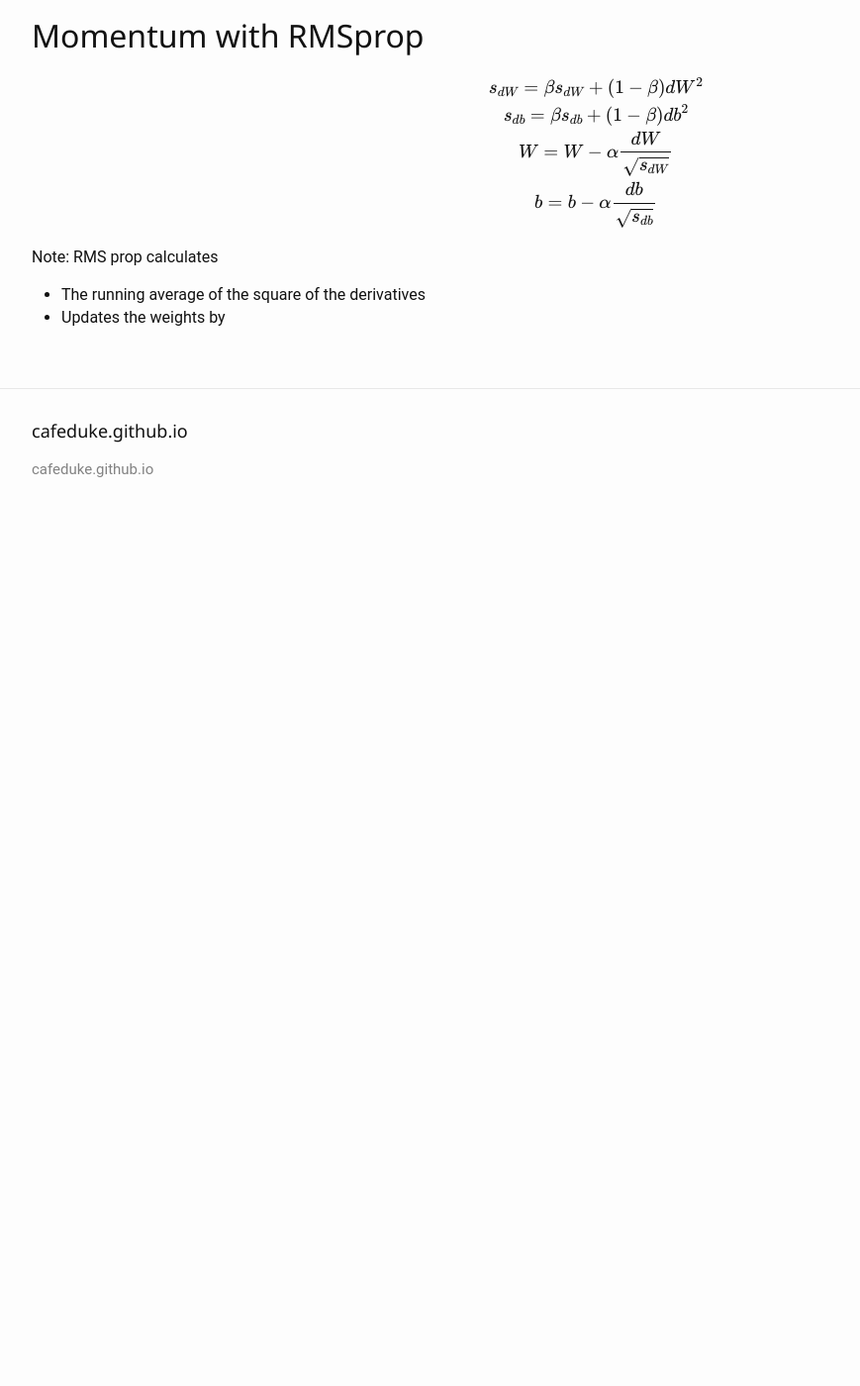
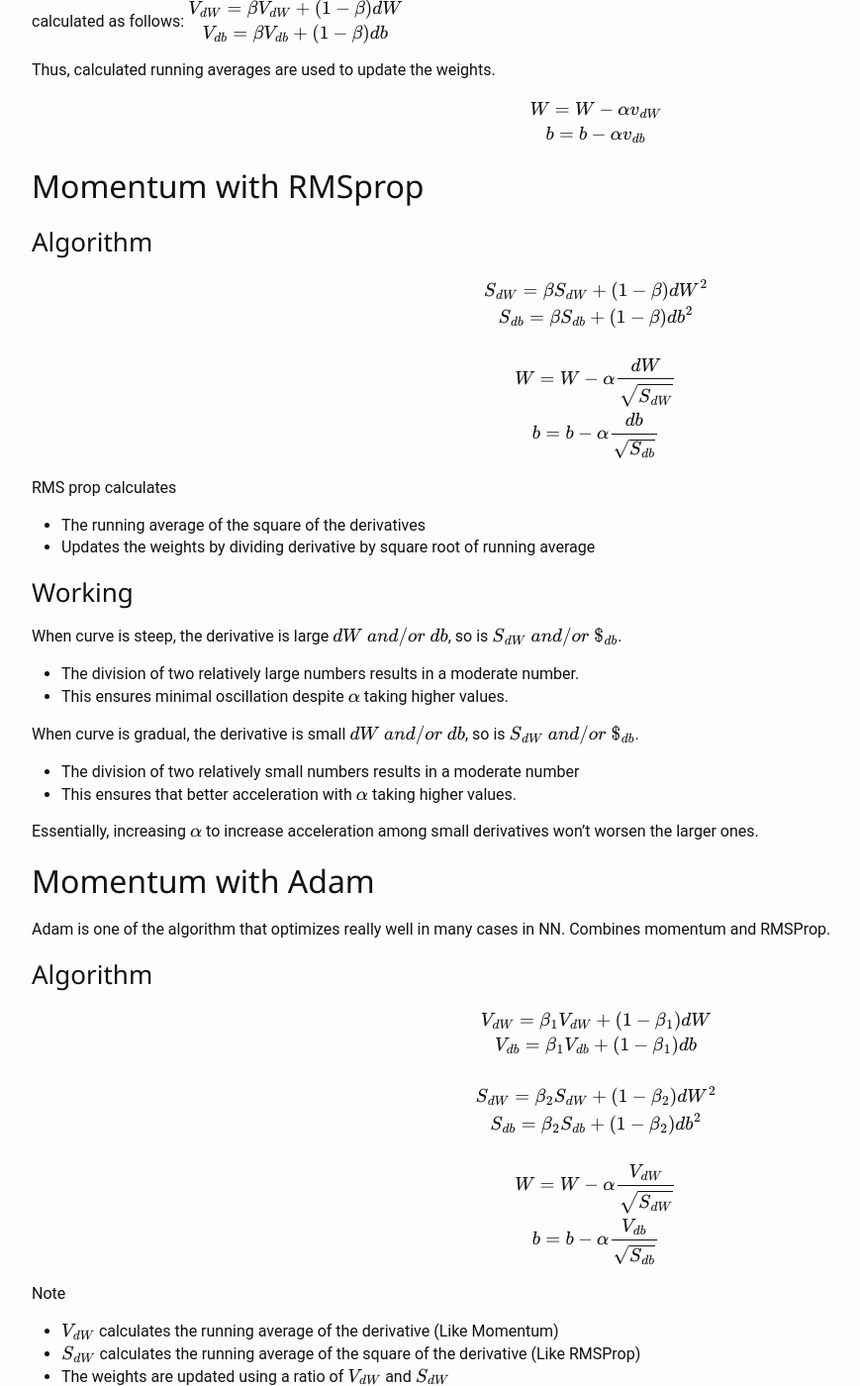
Before and after one commit to cafeduke/cafeduke.github.io, a Jekyll site: the page built from _posts/deeplearning/2017-11-23-gradient-momentum-with-adam.md, in a window 1280 px wide and 1400 px high, scrolled down 1697 px. Shown: the whole window at 99% size, without its empty margins (38-907 px from the left). Built offline with Jekyll 4.4.1, drawn with Linux system fonts in a browser that asks for light colours; formulas are drawn with MathJax 3; before the commit the page ends 2243 px from its top, so only the background shows below that; some of the changed text lies outside the part shown.

Commit message:
Momentum adam

```diff
--- /dev/null
+++ b/Gemfile
@@ -0,0 +1,2 @@
+source 'https://rubygems.org'
+gem 'jekyll'
--- a/_posts/deeplearning/2017-11-23-gradient-momentum-with-adam.md
+++ b/_posts/deeplearning/2017-11-23-gradient-momentum-with-adam.md
@@ -46,10 +46,11 @@ In the diagram above, W1 and W2 are two weights based on which the cost contour
 Gradient with momentum takes a running average of the derivatives thus reducing the oscillations. For a given mini batch, running average for each layer is calculated as follows:
 $$
 \begin{gathered}
-v_{dW} = \beta v_{dW} + (1 - \beta) dW \\
-v_{db} = \beta v_{db} + (1 - \beta) db
+V_{dW} = \beta V_{dW} + (1 - \beta) dW \\
+V_{db} = \beta V_{db} + (1 - \beta) db
 \end{gathered}
 $$
+
 Thus, calculated running averages  are used to update the weights.
 
 $$
@@ -61,16 +62,78 @@ $$
 
 # Momentum with RMSprop
 
+## Algorithm
+
 $$
 \begin{gathered}
-s_{dW} = \beta s_{dW} + (1 - \beta) dW^{2} \\
-s_{db} = \beta s_{db} + (1 - \beta) db^{2} \\
-W = W - \alpha \frac{dW}{\sqrt{s_{dW}}} \\
-b = b - \alpha \frac{db}{\sqrt{s_{db}}}
+S_{dW} = \beta S_{dW} + (1 - \beta) dW^{2} \\
+S_{db} = \beta S_{db} + (1 - \beta) db^{2} \\
+\\
+W = W - \alpha \frac{dW}{\sqrt{S_{dW}}} \\
+b = b - \alpha \frac{db}{\sqrt{S_{db}}}
 \end{gathered}
 $$
 
-Note: RMS prop calculates
+RMS prop calculates
 
 - The running average of the square of the derivatives
-- Updates the weights by
+- Updates the weights by dividing derivative by square root of running average
+
+## Working
+
+When curve is steep, the derivative is large $$dW \ and/or \ db$$, so is $$S_{dW} \ and/or \ $_{db}$$.
+
+- The division of two relatively large numbers results in a moderate number.
+- This ensures minimal oscillation despite $$\alpha$$ taking higher values.
+
+When curve is gradual, the derivative is small  $$dW \ and/or \ db$$, so is  $$S_{dW} \ and/or \ $_{db}$$.
+
+- The division of two relatively small numbers results in a moderate number
+- This ensures that better acceleration with $$\alpha$$ taking higher values.
+
+Essentially, increasing $$\alpha$$ to increase acceleration among small derivatives won't worsen the larger ones.
+
+# Momentum with Adam
+
+Adam is one of the algorithm that optimizes really well in many cases in NN. Combines momentum and RMSProp.
+
+## Algorithm
+
+$$
+\begin{gathered}
+V_{dW} = \beta_{1} V_{dW} + (1 - \beta_{1}) dW \\
+V_{db} = \beta_{1} V_{db} + (1 - \beta_{1}) db \\
+\\
+S_{dW} = \beta_{2} S_{dW} + (1 - \beta_{2}) dW^{2} \\
+S_{db} = \beta_{2} S_{db} + (1 - \beta_{2}) db^{2} \\
+\\
+W = W - \alpha \frac{V_{dW}}{\sqrt{S_{dW}}} \\
+b = b - \alpha \frac{V_{db}}{\sqrt{S_{db}}}
+\end{gathered}
+$$
+
+Note
+
+- $$V_{dW}$$ calculates the running average of the derivative (Like Momentum)
+- $$S_{dW}$$ calculates the running average of the square of the derivative (Like RMSProp)
+- The weights are updated using a ratio of $$V_{dW}$$ and $$S_{dW}$$
+
+
+
+# Bias Correction
+
+Bias correction is not necessary for algorithms that run for many iterations of  `t`. Note that t begins with a value of 1 and keeps incrementing for each mini batch across epochs.
+
+That is, if there are 2 epochs with 25 mini batches each making a total of 50 mini batches then `t` takes values from 1 to 50.
+
+However, bias correction can be implemented as follows
+
+$$
+\begin{gathered}
+V_{dW} := \frac{V_{dW}}{(1 - \beta_{1}^{t})} \\
+V_{db} := \frac{V_{db}}{(1 - \beta_{1}^{t})} \\
+\\
+S_{dW} := \frac{S_{dW}}{(1 - \beta_{2}^{t})} \\
+S_{db} := \frac{S_{db}}{(1 - \beta_{2}^{t})} \\
+\end{gathered}
+$$
```
Also changed, not shown: Gemfile.lock (added).
